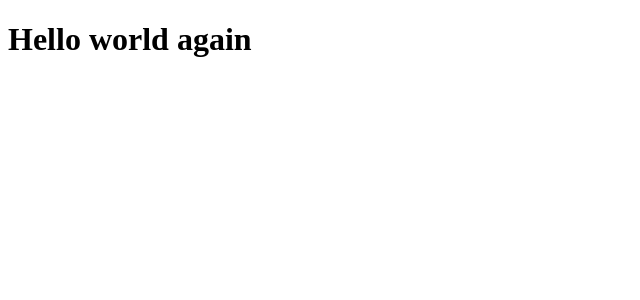
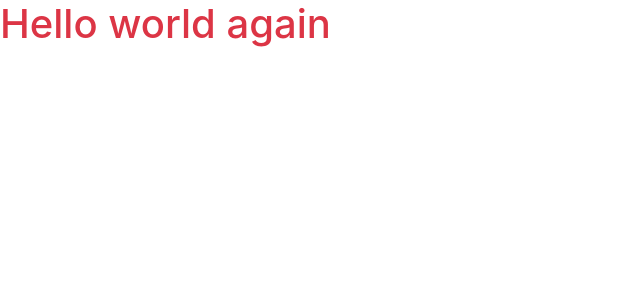
Before and after one commit to jysfc/jay-yao-portfolio, a React (Create React App) app: page / in a window 1280 px wide. Shown: the top 300 px of the page, without its empty margins (0-640 px from the left). Built offline with nearby package versions, Linux system fonts and the light colour scheme.

Commit message:
installed node sass

```diff
--- a/package.json
+++ b/package.json
@@ -6,6 +6,7 @@
     "@testing-library/jest-dom": "^5.11.5",
     "@testing-library/react": "^11.1.1",
     "@testing-library/user-event": "^12.2.0",
+    "node-sass": "^5.0.0",
     "react": "^17.0.1",
     "react-dom": "^17.0.1",
     "react-scripts": "4.0.0",
--- a/src/App.js
+++ b/src/App.js
@@ -1,10 +1,11 @@
 import React from "react";
+import "./style/master.scss";
 
 function App() {
    return (
-      <div>
-         <h1>Hello world again</h1>
-      </div>
+      <>
+         <h1 className="text-danger">Hello world again</h1>
+      </>
    );
 }
 
```
Also changed, not shown: 1 other file (tests, documents, lock files or other folders).
